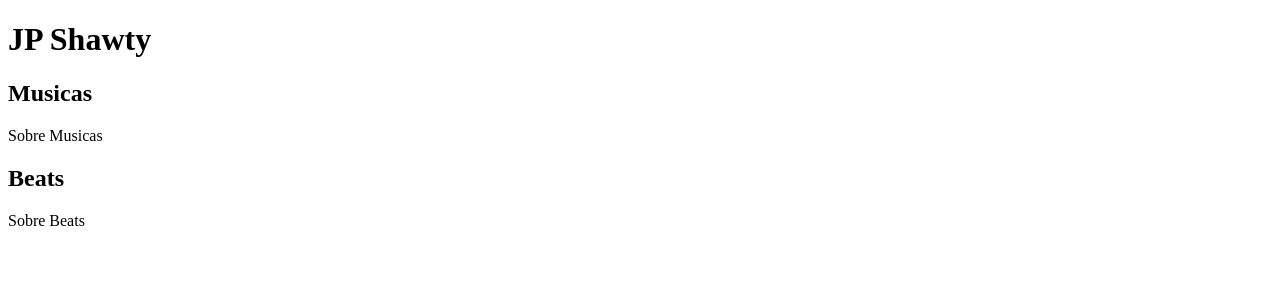
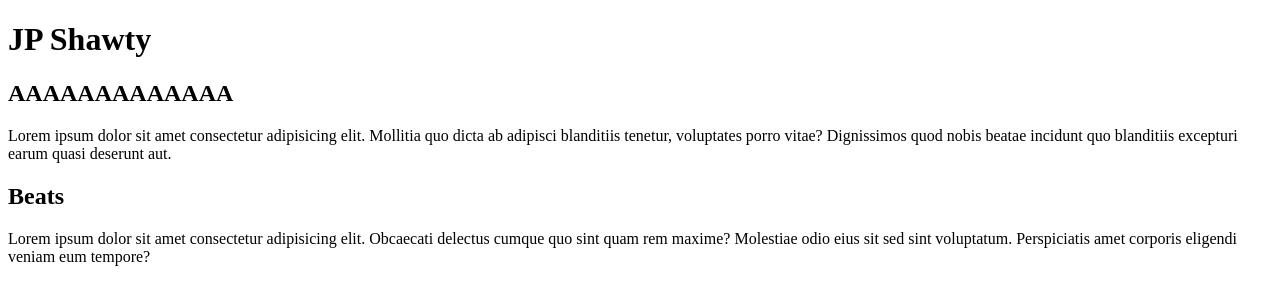
Before and after one commit to jpshawty38/teste, a plain HTML site: page index.html in a window 1280 px wide. Drawn offline with Linux system fonts and the light colour scheme.

Commit message:
conteudo

```diff
--- a/index.html
+++ b/index.html
@@ -4,7 +4,7 @@
     <meta charset="UTF-8">
     <meta http-equiv="X-UA-Compatible" content="IE=edge">
     <meta name="viewport" content="width=device-width, initial-scale=1.0">
-    <title>teste</title>
+    <title>SEU MANO JP Shawty</title>
 </head>
 <body>
     <main>
@@ -12,13 +12,13 @@
             <h1>JP Shawty</h1>
         </header>
         <article>
-            <h2>Musicas</h2>
-            <p>Sobre Musicas</p>
+            <h2>AAAAAAAAAAAAA</h2>
+            <p>Lorem ipsum dolor sit amet consectetur adipisicing elit. Mollitia quo dicta ab adipisci blanditiis tenetur, voluptates porro vitae? Dignissimos quod nobis beatae incidunt quo blanditiis excepturi earum quasi deserunt aut.</p>
         </article>
 
         <article>
             <h2>Beats</h2>
-            <p>Sobre Beats</p>
+            <p>Lorem ipsum dolor sit amet consectetur adipisicing elit. Obcaecati delectus cumque quo sint quam rem maxime? Molestiae odio eius sit sed sint voluptatum. Perspiciatis amet corporis eligendi veniam eum tempore?</p>
         </article>
 
     </main>
```
